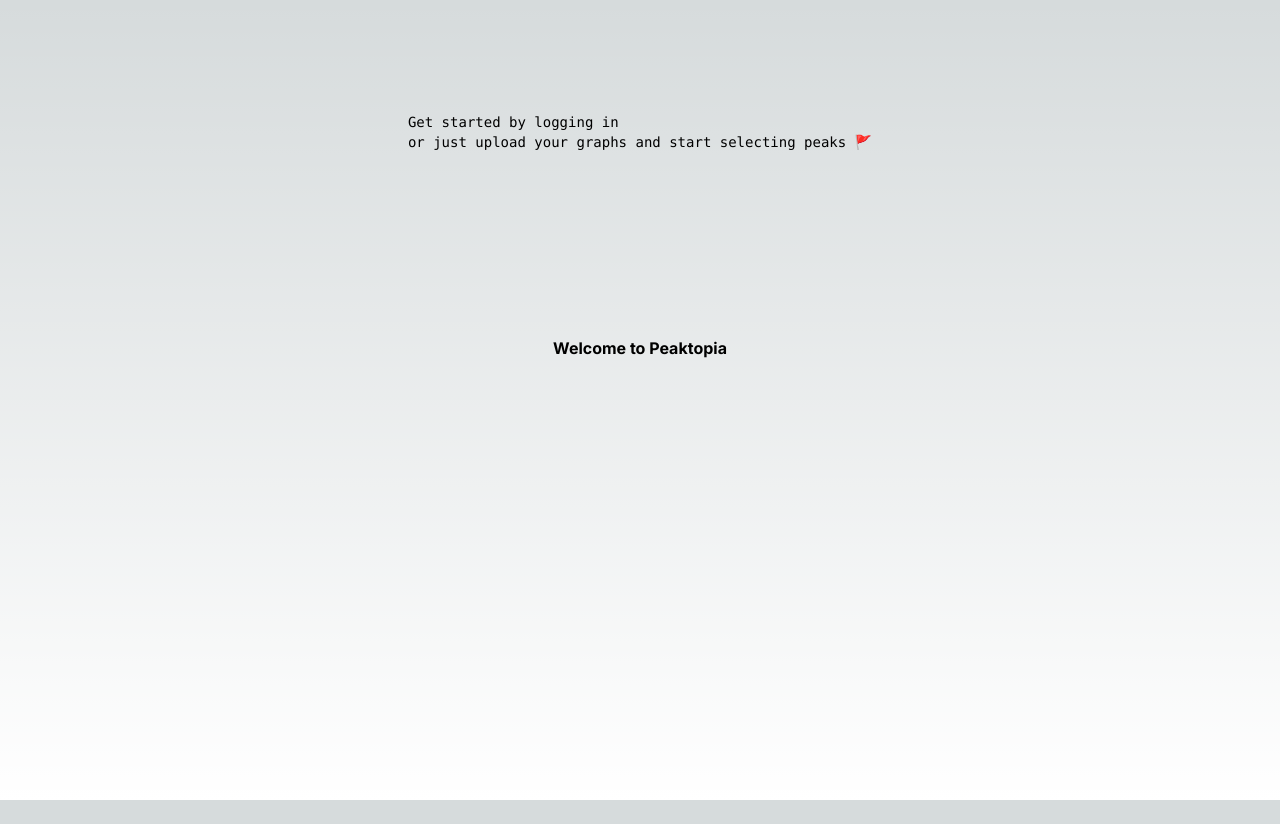
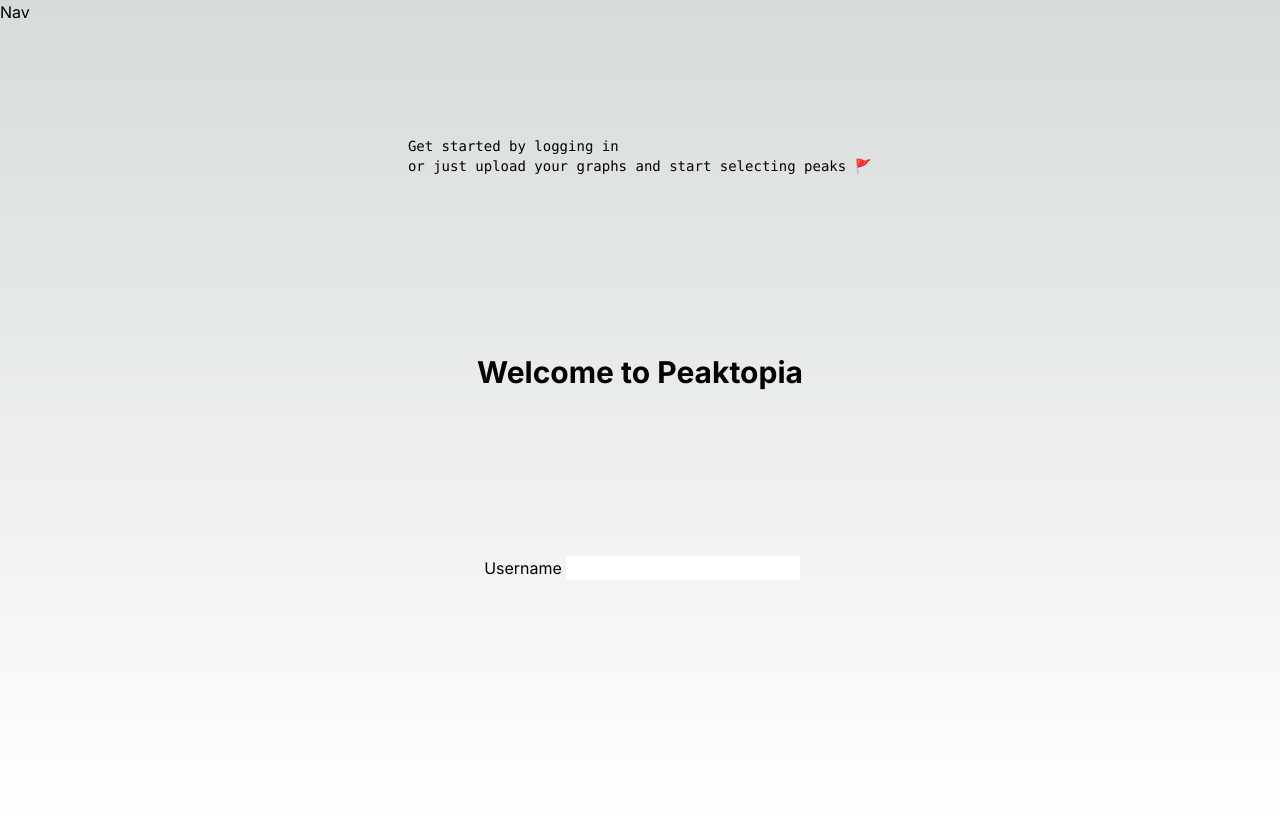
Before and after one commit to petar-bibulic/peaktopia, a Next.js app: page / in a window 1280 px wide. Before the commit the page ends 800 px from the top, so only its background shows below. Built offline with nearby package versions, Linux system fonts and the light colour scheme.

Commit message:
Add dependencies and some basic structure

```diff
--- a/src/app/layout.tsx
+++ b/src/app/layout.tsx
@@ -1,4 +1,5 @@
-import 'src/styles/globals.css'
+import '@styles/globals.css'
+import Nav from '@components/Nav'
 import { Inter } from 'next/font/google'
 
 const inter = Inter({ subsets: ['latin'] })
@@ -15,7 +16,10 @@
 }) {
   return (
     <html lang="en">
-      <body className={inter.className}>{children}</body>
+      <body className={inter.className}>
+        <Nav />
+        {children}
+      </body>
     </html>
   )
 }
--- a/src/app/page.tsx
+++ b/src/app/page.tsx
@@ -1,9 +1,10 @@
 import Image from 'next/image'
+import LoginForm from '@components/Form'
 
 export default function Home() {
   return (
     <main className="flex min-h-screen flex-col items-center p-24">
-      <div className="z-10 w-full max-w-5xl items-center justify-between font-mono text-sm lg:flex">
+      <div className="z-10 w-full items-center justify-between font-mono text-sm lg:flex">
         <p className={`fixed left-0 top-0 flex w-full justify-center pb-6 pt-8 lg:static 2xl:w-auto lg:p-4`}>
           Get started by logging in <br/>
           or just upload your graphs and start selecting peaks 🚩
@@ -12,9 +13,10 @@
 
       <div className={`relative flex place-items-center before:-translate-x-1/2
         after:translate-x-1/3 before:lg:h-[360px]`}>
-        <h1 className="text-3x1 font-bold">Welcome to Peaktopia</h1>
+        <h1 className="text-3xl  font-bold">Welcome to Peaktopia</h1>
       </div>
 
+      <LoginForm />
     </main>
   )
 }
--- /dev/null
+++ b/src/components/Form.tsx
@@ -0,0 +1,17 @@
+import React from 'react'
+
+type Props = {}
+
+const LoginForm = (props: Props) => {
+  return (
+    <div>
+        <form className="relative flex justify-center items-center">
+            <label className="m-1" htmlFor="username-input">Username</label>
+            <input id="username-input" type="text" />
+        </form>
+    </div>
+
+  )
+}
+
+export default LoginForm
--- /dev/null
+++ b/src/components/Nav.tsx
@@ -0,0 +1,10 @@
+import React from 'react';
+import Link from 'next/image';
+
+type Props = {};
+
+const Nav = (props: Props) => {
+  return <div>Nav</div>;
+};
+
+export default Nav;
--- a/tsconfig.json
+++ b/tsconfig.json
@@ -1,6 +1,6 @@
 {
   "compilerOptions": {
-    "target": "es5",
+    "target": "ESNext",
     "lib": ["dom", "dom.iterable", "esnext"],
     "allowJs": true,
     "skipLibCheck": true,
@@ -20,7 +20,7 @@
       }
     ],
     "paths": {
-      "@/*": ["./src/*"]
+      "@*": ["./src/*"]
     }
   },
   "include": ["next-env.d.ts", "**/*.ts", "**/*.tsx", ".next/types/**/*.ts"],
```
Also changed, not shown: package.json (+5 -2 lines), 2 other files (tests, documents, lock files or other folders).
